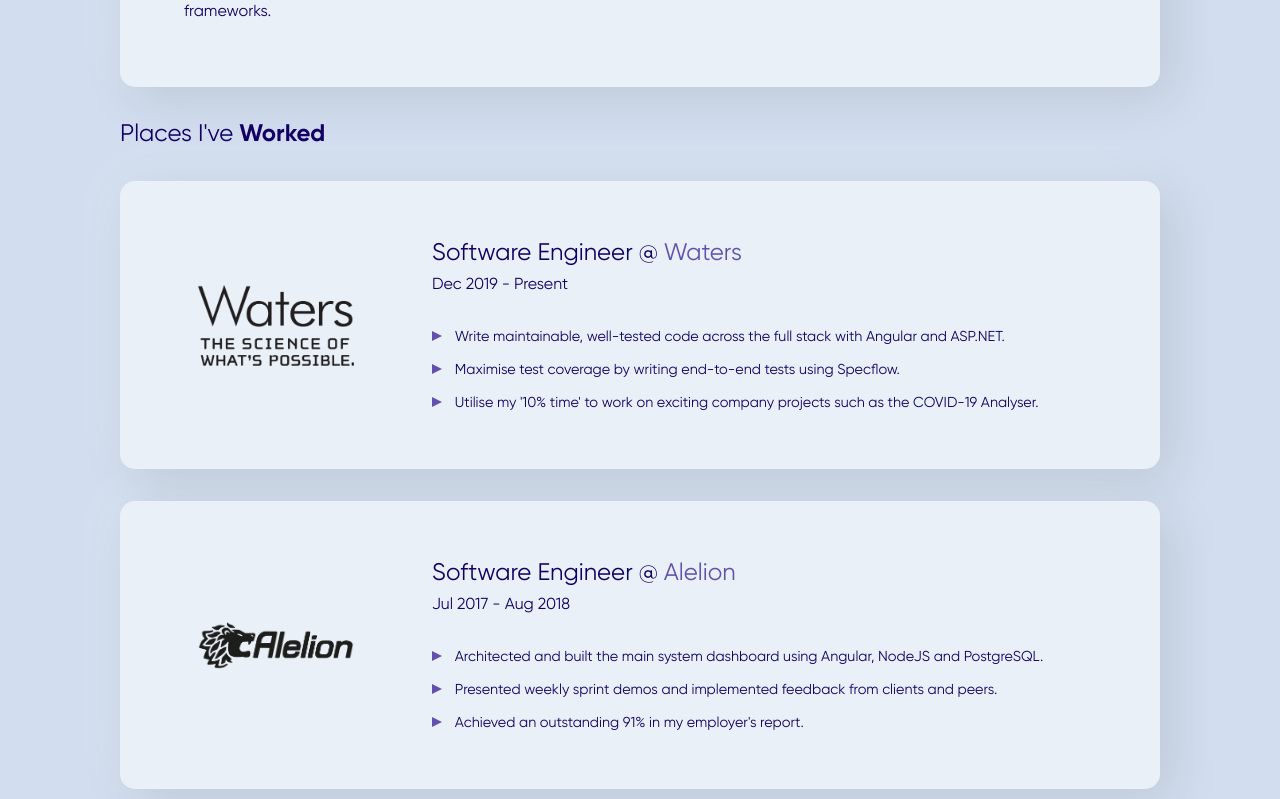
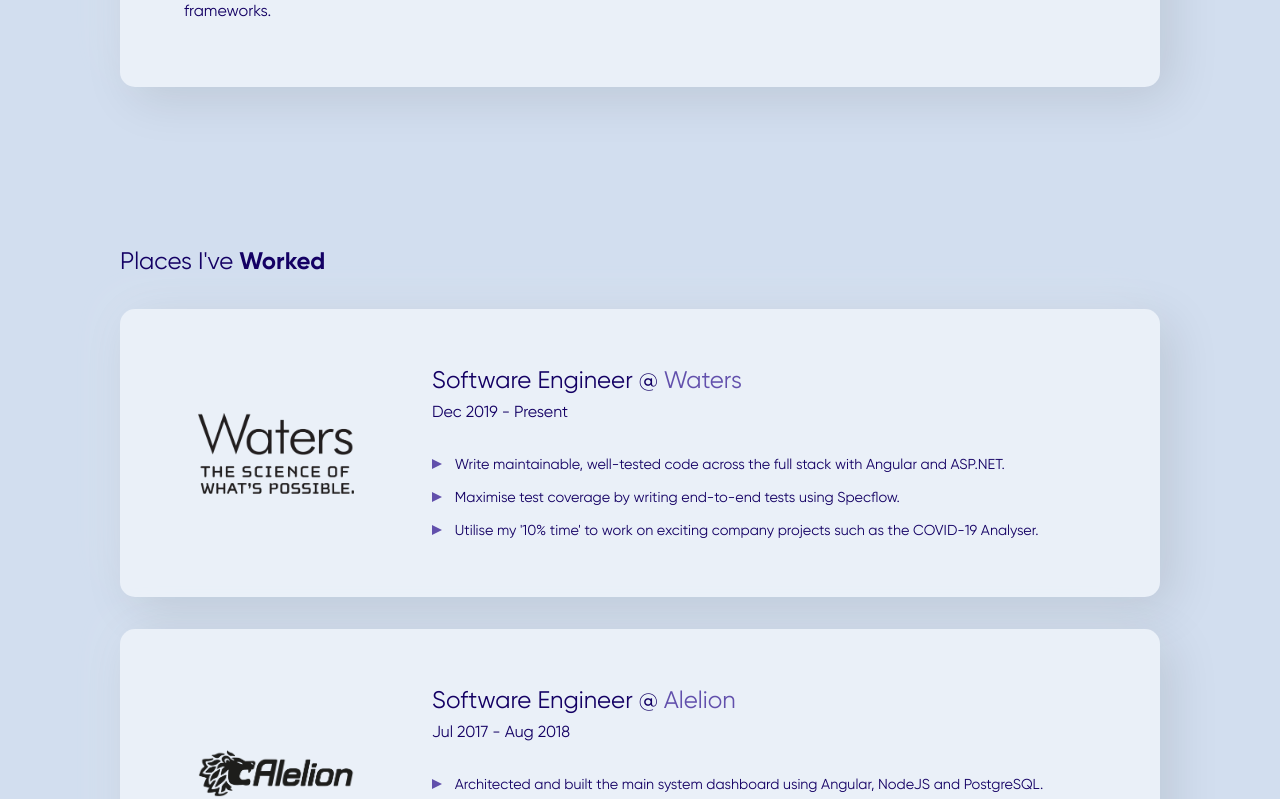
Before and after one commit to eddireeder/personal-website, a React (Create React App) app: page / in a window 1280 px wide. Shown: the part 1101-1900 px from the top of the page. Built offline with nearby package versions, Linux system fonts and the light colour scheme.

Commit message:
Increase gap between sections

```diff
--- a/src/App.scss
+++ b/src/App.scss
@@ -3,7 +3,8 @@
   margin: 0 auto;
   padding: 0 2rem;
 
-  .Projects {
+  .Projects,
+  .Experiences {
     margin-top: 10rem;
   }
 }
```
